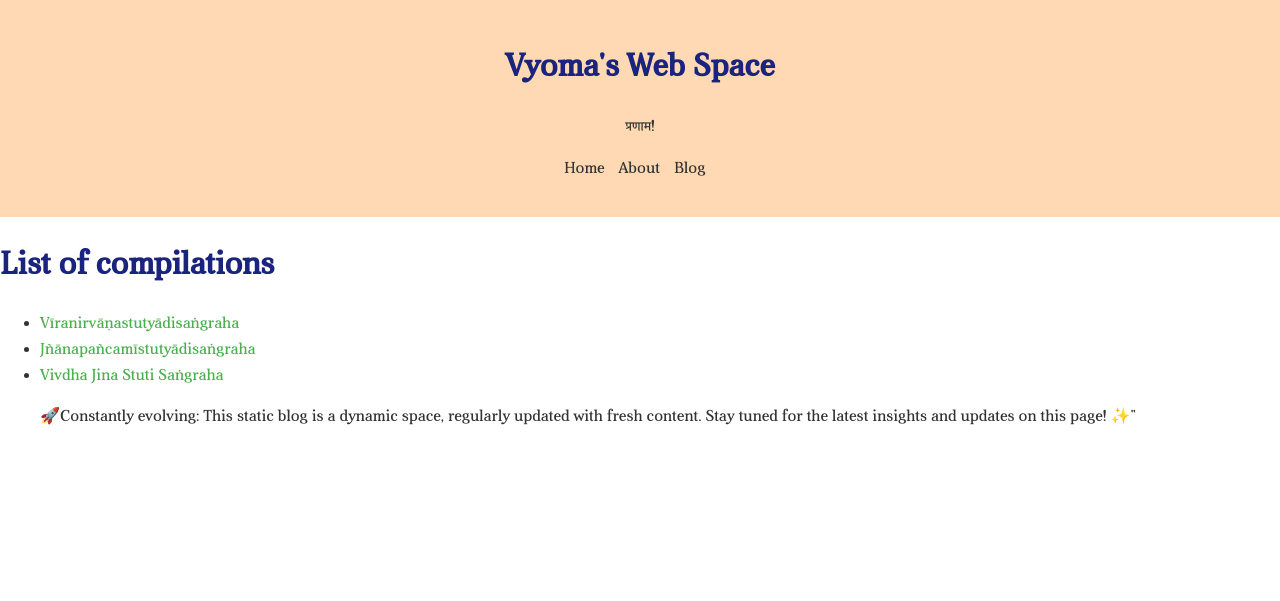
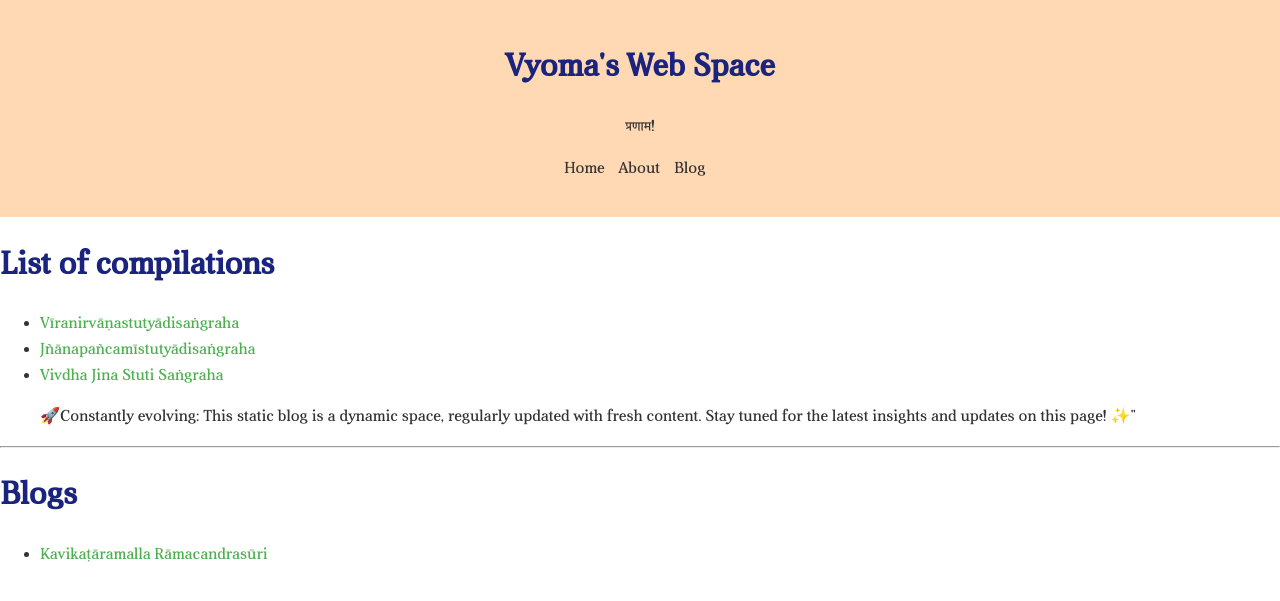
Before and after one commit to svyoma/svyoma.github.io, a Jekyll site: the page blogs.html, which Jekyll copies as it is, in a window 1280 px wide. Shown: the top 601 px of the page. Built offline with Jekyll 4.4.1, drawn with Linux system fonts in a browser that asks for light colours.

Commit message:
Update blogs.html

```diff
--- a/blogs.html
+++ b/blogs.html
@@ -112,5 +112,10 @@
 	    <p>🚀Constantly evolving: This static blog is a dynamic space, regularly updated with fresh content. Stay tuned for the latest insights and updates on this page! ✨"</p>
         <!-- Add more list items for each blog post -->
     </ul>
+<hr/>
+
+<h1>Blogs</h1>
+<ul>
+    <li><a href="blogs/authors/ramacandra.html">Kavikaṭāramalla Rāmacandrasūri</a></li>
 </body>
 </html>
```
